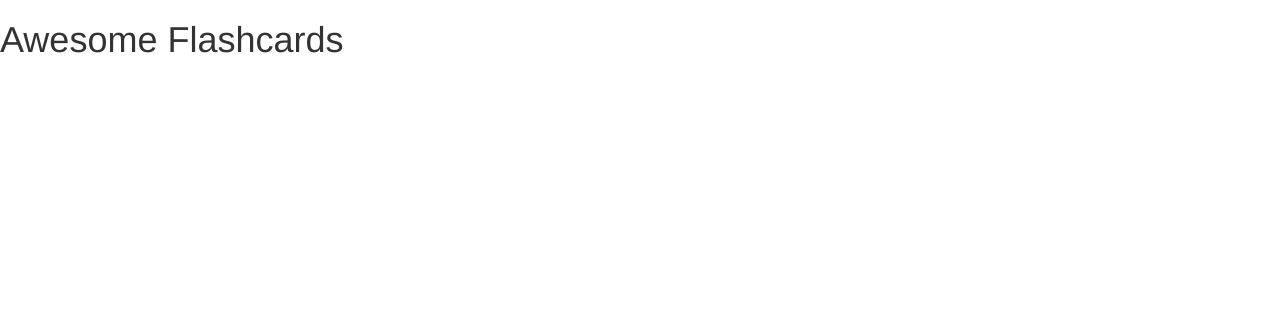
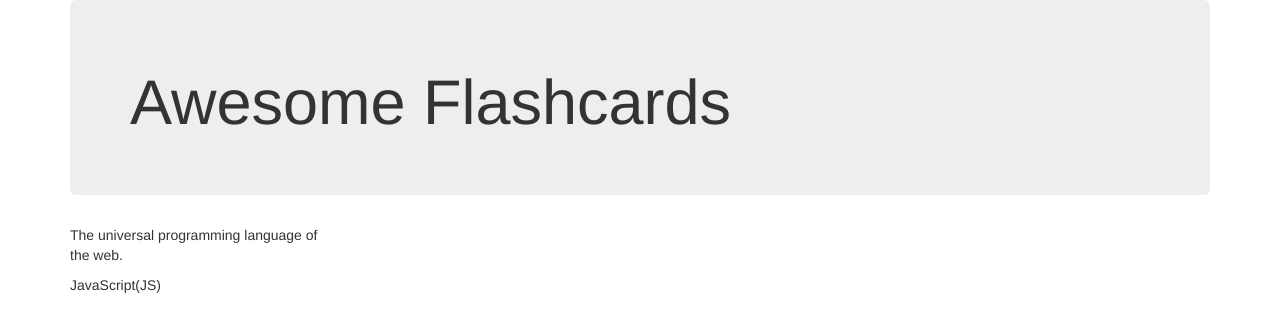
Before and after one commit to jakeruleaux-zz/flashcard, a plain HTML site: page index.html in a window 1280 px wide. Drawn offline with Linux system fonts and the light colour scheme.

Commit message:
add container and jumbotron to index file

```diff
--- a/index.html
+++ b/index.html
@@ -8,13 +8,18 @@
     <title>Awesome Flashcards</title>
   </head>
   <body>
+    <div class="container">
+      <div class="jumbotron">
       <h1>Awesome Flashcards</h1>
+      </div>
 
       <div class="row">
         <div class="col-md-3">
           <div class="card-show">
+            <p>The universal programming language of the web.</p>
           </div>
           <div class="card-hide">
+            <p>JavaScript(JS)</p>
           </div>
         </div>
         <div class="col-md-3">
@@ -86,6 +91,6 @@
 
         </div>
       </div>
-
+    </div>
   </body>
 </html>
```
Lines whose indentation alone changed are shown as unchanged.
